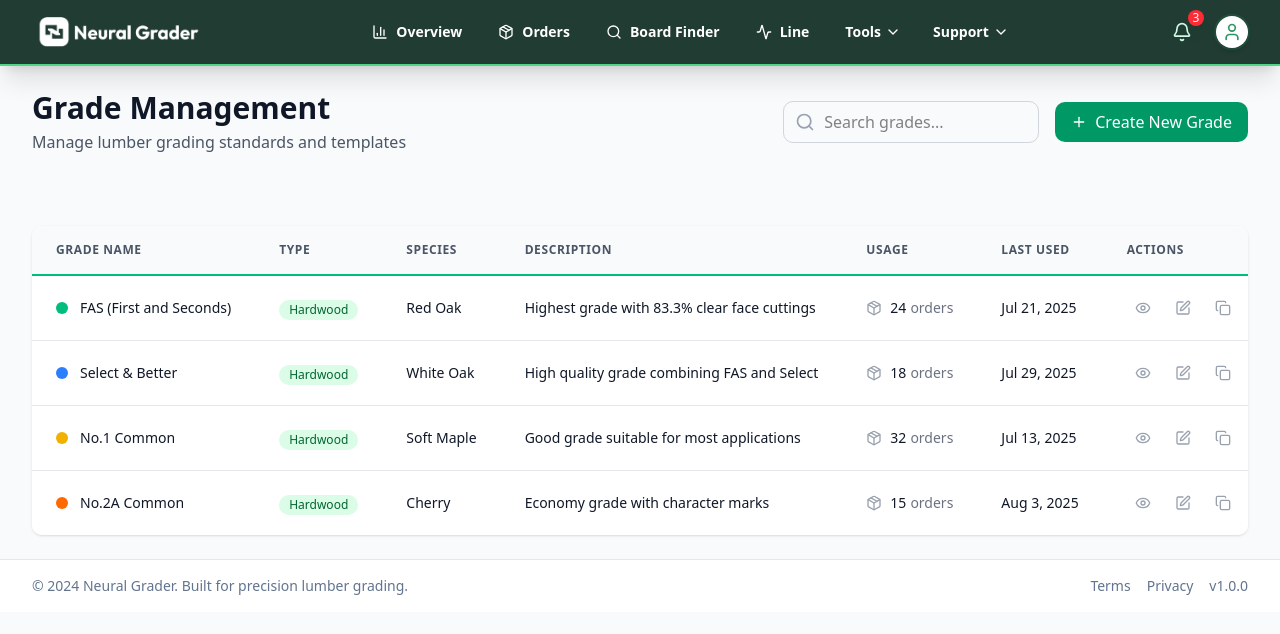
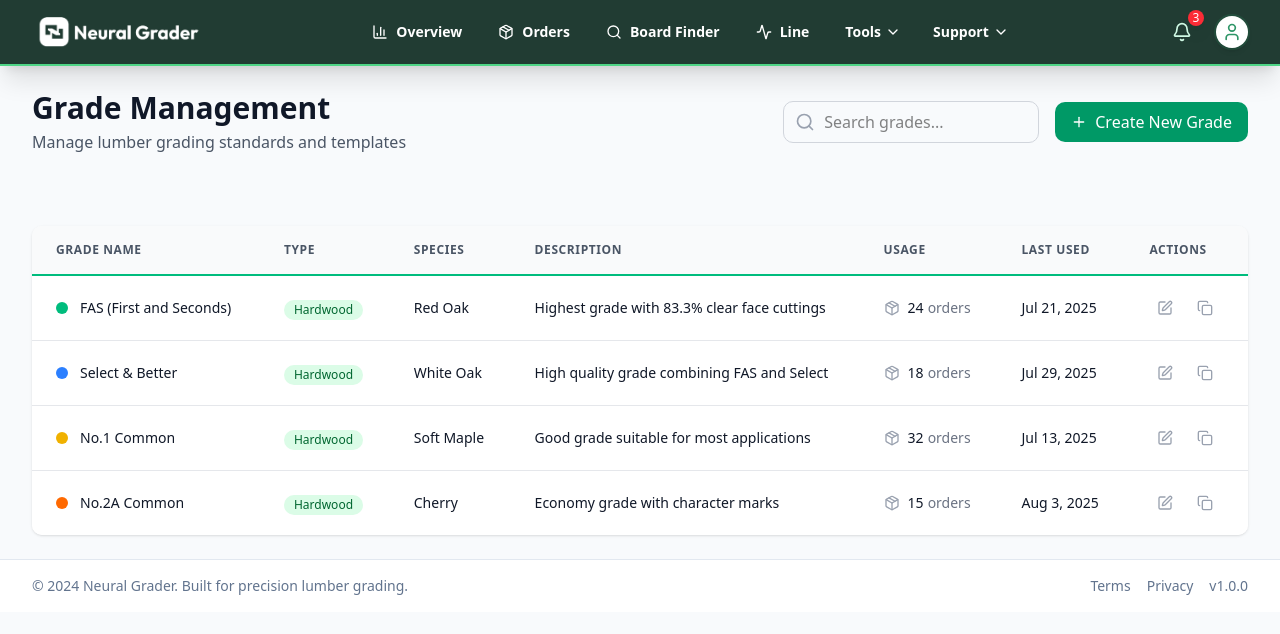
Before and after one commit to erbarraud/NG-V3, a Vue app: page /grade-management in a window 1280 px wide. Shown: the top 634 px of the page. Built offline with nearby package versions, Linux system fonts and the light colour scheme.

Commit message:
Remove Eye icon from Grade Management actions

```diff
--- a/src/views/GradeManagement.vue
+++ b/src/views/GradeManagement.vue
@@ -130,13 +130,6 @@
               </td>
               <td class="px-6 py-4 whitespace-nowrap text-right text-sm font-medium">
                 <div class="flex items-center space-x-2">
-                  <button
-                    @click.stop="viewGradeDetails(grade)"
-                    class="p-2 text-gray-400 hover:text-blue-600 hover:bg-blue-50 rounded-lg transition-colors"
-                    title="View Details"
-                  >
-                    <Eye class="w-4 h-4" />
-                  </button>
                   <button
                     @click.stop="editGrade(grade)"
                     class="p-2 text-gray-400 hover:text-emerald-600 hover:bg-emerald-50 rounded-lg transition-colors"
```
